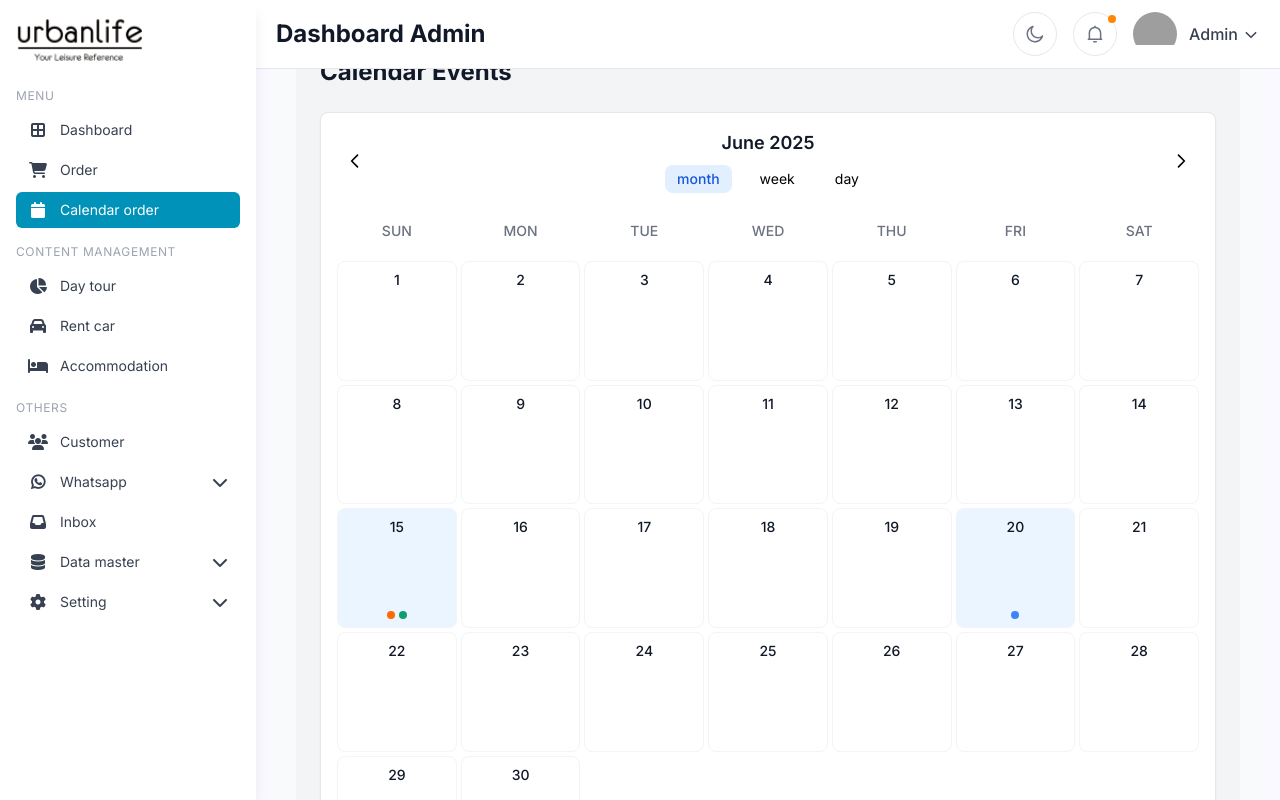
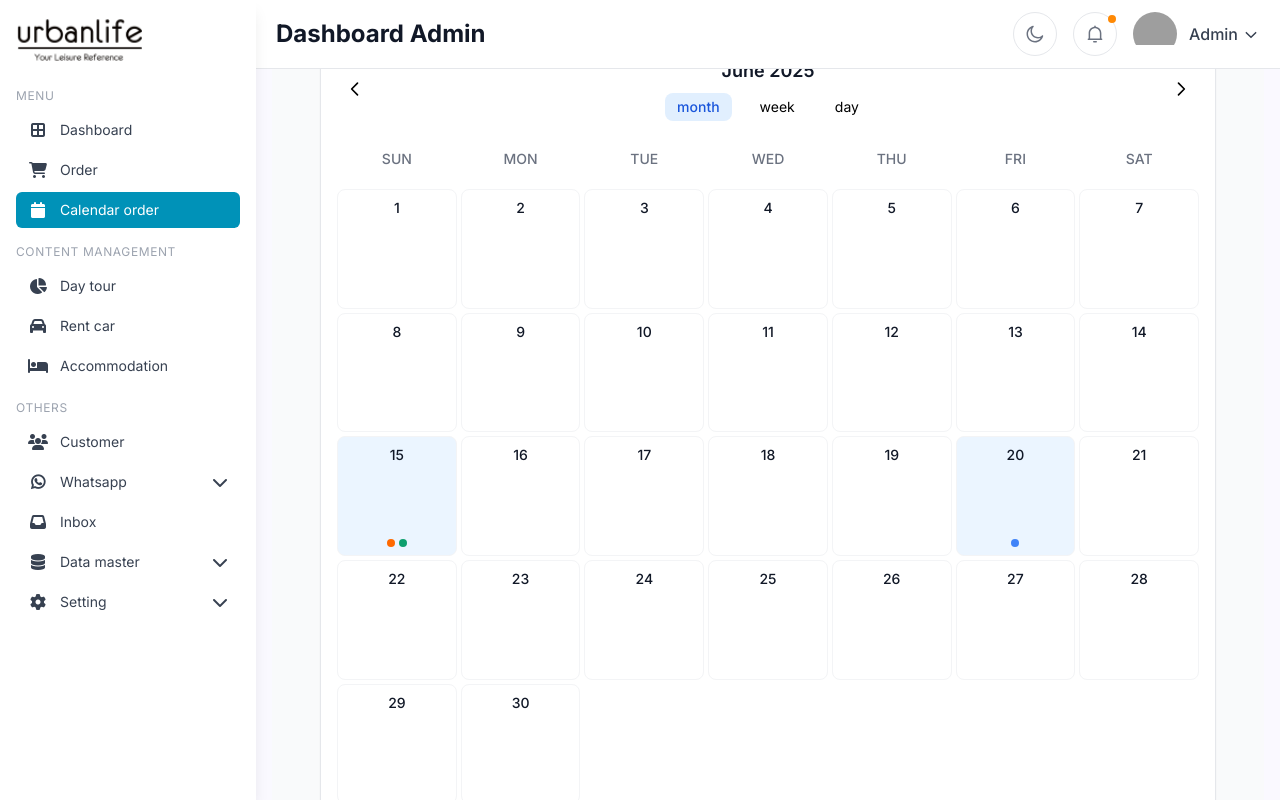
Before and after one commit to myreds12/urbanlife-frontend, a React (Vite) app in the folder urbanlife-frontend/: page /admin/calendar in a window 1280 px wide. Shown: the top 800 px of the page. Built offline with nearby package versions, Linux system fonts and the light colour scheme; grey boxes are pictures that could not be loaded; a web font is replaced by a local one.

Commit message:
admindashboard : edit calendar pt2

```diff
--- a/urbanlife-frontend/src/components/AdminDashboard/Calendar/Calendar.jsx
+++ b/urbanlife-frontend/src/components/AdminDashboard/Calendar/Calendar.jsx
@@ -492,9 +492,8 @@ const CalendarDemo = () => {
   };
 
   return (
-    <div className="min-h-screen bg-gray-100 p-4">
+    <div className="min-h-screen ">
       <div className="max-w-4xl mx-auto">
-        <h1 className="text-2xl font-bold text-gray-900 mb-6">Calendar Events</h1>
         <Calendar
           events={events}
           onAddEvent={handleAddEvent}
```
